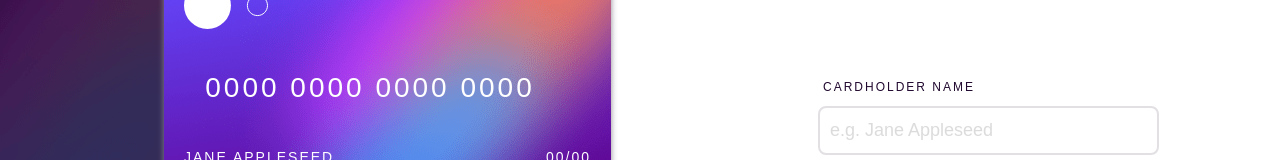
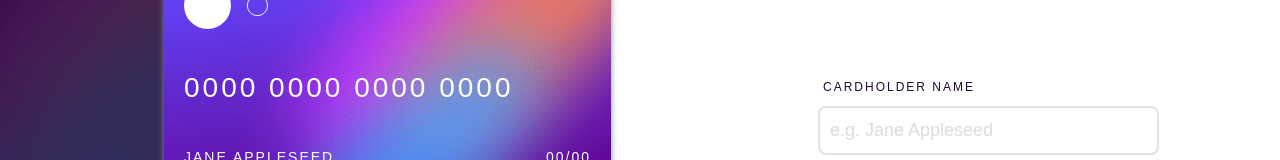
Before and after one commit to Chanda-Abdul/Angular-Interactive-Card-Details-Form-Frontend-Mentor, an Angular app: page / in a window 1280 px wide. Shown: the part 250-410 px from the top of the page. Built offline with nearby package versions, Linux system fonts and the light colour scheme.

Commit message:
update styling

```diff
--- a/src/app/components/form/form.component.scss
+++ b/src/app/components/form/form.component.scss
@@ -26,9 +26,7 @@ label {
 input {
   border-radius: 8px;
   background: variables.$neutral-white;
-  // border: linear-gradient(21deg, #10abff, #1beabd);
-
-  border: 2px solid variables.$dark-grayish-violet;
+ border: 2px solid variables.$dark-grayish-violet;
   padding: 0 2px;
 }
 
--- a/src/app/components/header/header.component.scss
+++ b/src/app/components/header/header.component.scss
@@ -66,15 +66,16 @@
 }
 
 .customer {
-  // @include variables.body-m;
   width: 100%;
   display: flex;
   flex-direction: row;
   align-items: flex-start;
   justify-content: space-between;
 }
-.number{
-  @include variables.heading-xl;
+
+.number {
+  @include variables.heading-l;
+  margin-bottom: 0;
 }
 
 .name,
@@ -134,7 +135,7 @@
   }
 
   .number {
-
+    @include variables.heading-xl;
     height: 36px;
     width: 372px;
     left: 32px;
@@ -143,6 +144,7 @@
     font-size: 28px;
     line-height: 36px;
     letter-spacing: 3px;
+    text-align: start;
   }
 
   .name,
```
